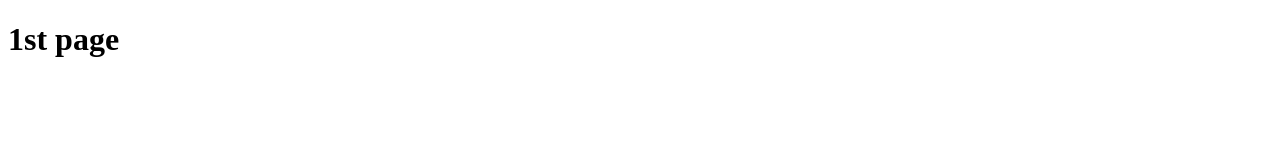
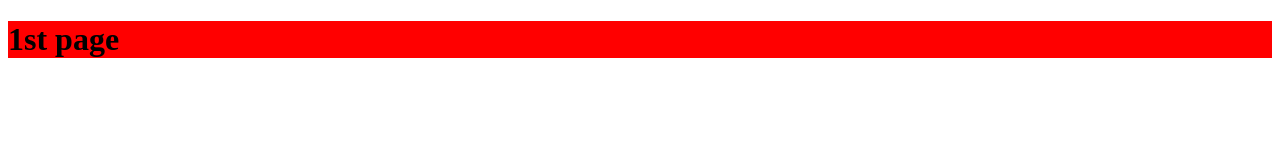
Before and after one commit to Mohitrajput16/demo, a plain HTML site: page index.html in a window 1280 px wide. Drawn offline with Linux system fonts and the light colour scheme.

Commit message:
color
bnfgchvb

```diff
--- a/index.html
+++ b/index.html
@@ -6,6 +6,6 @@
     <title>Document</title>
 </head>
 <body>
-    <h1>1st page</h1>
+    <h1 style="background-color: red;">1st page</h1>
 </body>
 </html>
```
